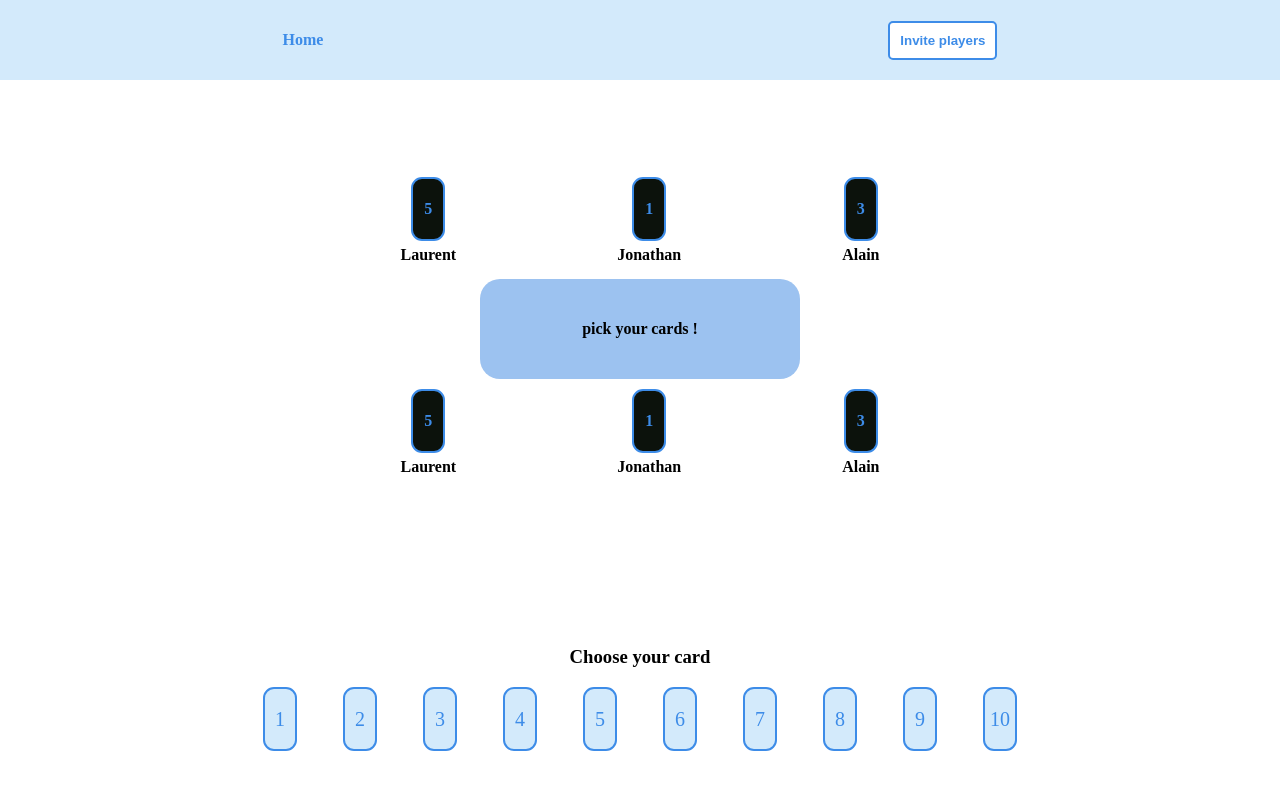
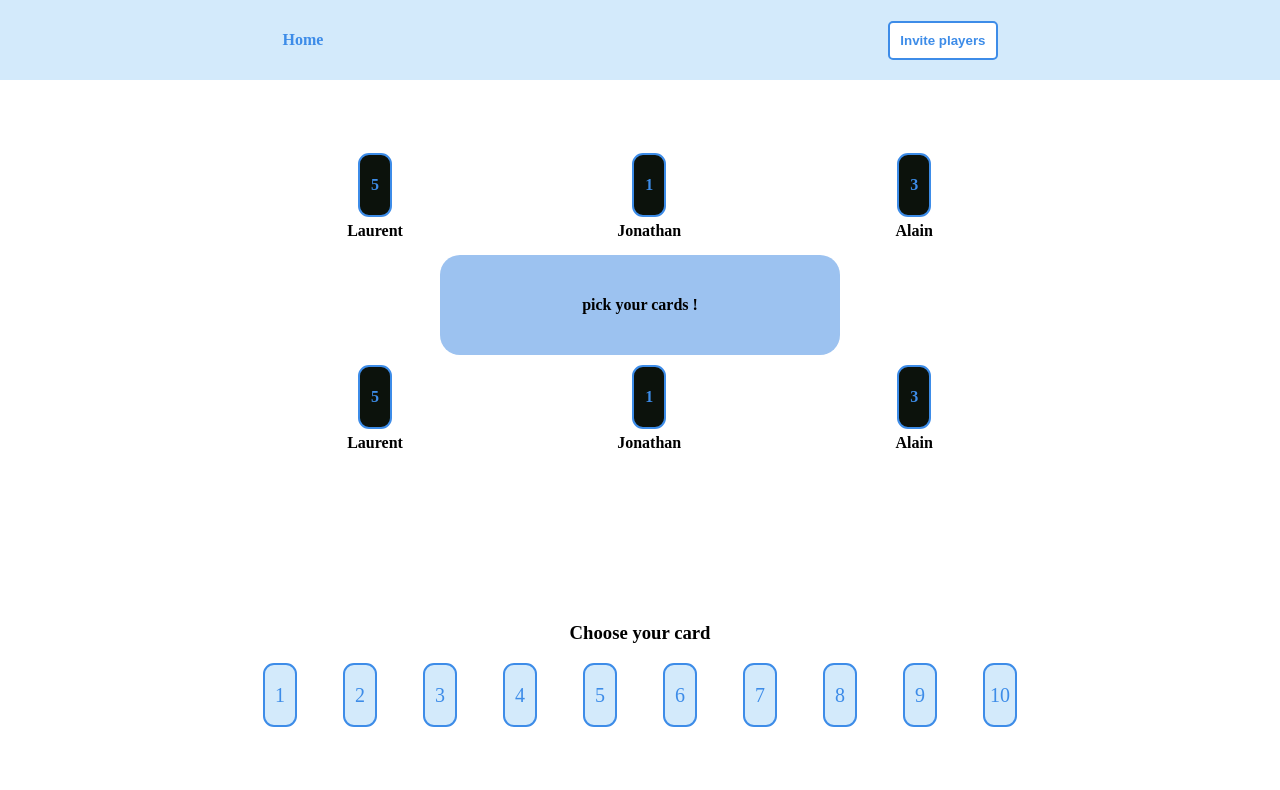
Before and after one commit to Laurentclt/planning-poker-app, an Angular app: page /game/1 in a window 1280 px wide. Shown: the top 790 px of the page. Built offline with nearby package versions, Linux system fonts and the light colour scheme.

Commit message:
1er commit environnement local

```diff
--- a/src/app/core/common/header/header.component.html
+++ b/src/app/core/common/header/header.component.html
@@ -7,5 +7,7 @@
   >
     Home
   </div>
-  <app-button class="invite-btn" message="Invite players"></app-button>
+  <div class="invite-btn">
+    <app-button  message="Invite players"></app-button>
+  </div>
 </div>
--- a/src/app/core/common/header/header.component.scss
+++ b/src/app/core/common/header/header.component.scss
@@ -4,10 +4,9 @@
   display: flex;
   height: 10vh;
   background-color: $tertiary;
-  .invite-btn,
-  .home-btn {
-    margin: auto;
-  }
+  justify-content: space-around;
+  align-items: center;
+
   .home-btn {
     cursor: pointer;
     color: $primary;
--- a/src/app/core/game-session-view/poker-room/components/poker-table/poker-table.component.scss
+++ b/src/app/core/game-session-view/poker-room/components/poker-table/poker-table.component.scss
@@ -1,28 +1,27 @@
 @import '../../../../../../var.scss';
+:host {
+  width: 100%;
+}
 
-.container {
-  width: 80%;
-  margin: auto;
-}
 .column {
   width: 100%;
   display: flex;
   justify-content: space-around;
+  align-items: center;
 }
 
 .mid {
   .table {
+    display: flex;
     flex: 2;
     border-radius: 20px;
     background-color: $secondary;
     height: 100px;
-    margin: 10px auto;
+    margin: 10px 0;
+    justify-content: center;
+    align-items: center;
     div {
       font-weight: 700;
-      text-align: center;
-      position: relative;
-      top: 50%;
-      translate: 0 -50%;
     }
   }
   .right,
--- a/src/app/core/game-session-view/poker-room/poker-room.component.html
+++ b/src/app/core/game-session-view/poker-room/poker-room.component.html
@@ -1,6 +1,8 @@
 <app-header></app-header>
 <div class="container">
-  <app-poker-table class="poker-table"></app-poker-table>
+  <div class="poker-table">
+  <app-poker-table ></app-poker-table>
+  </div>
 
   <app-choose-your-card class="pick-card"></app-choose-your-card>
 </div>
--- a/src/app/core/game-session-view/poker-room/poker-room.component.scss
+++ b/src/app/core/game-session-view/poker-room/poker-room.component.scss
@@ -4,17 +4,15 @@
   display: flex;
   flex-flow: column;
   justify-content: space-around;
+  align-items: center;
 }
 .poker-table {
-  background-color: $white;
-  height: 50vh;
   width: 100%;
   max-width: 800px;
-  margin: 0 auto;
+  justify-content: center;
   display: flex;
 }
 .pick-card {
   width: 90%;
   max-width: 800px;
-  margin: 0 auto;
 }
--- a/src/app/core/home-view/home/home.component.scss
+++ b/src/app/core/home-view/home/home.component.scss
@@ -1,7 +1,6 @@
 .container {
   display: flex;
   height: 90vh;
-  .btn-start {
-    margin: auto;
-  }
+  justify-content: center;
+  align-items: center;
 }
```
